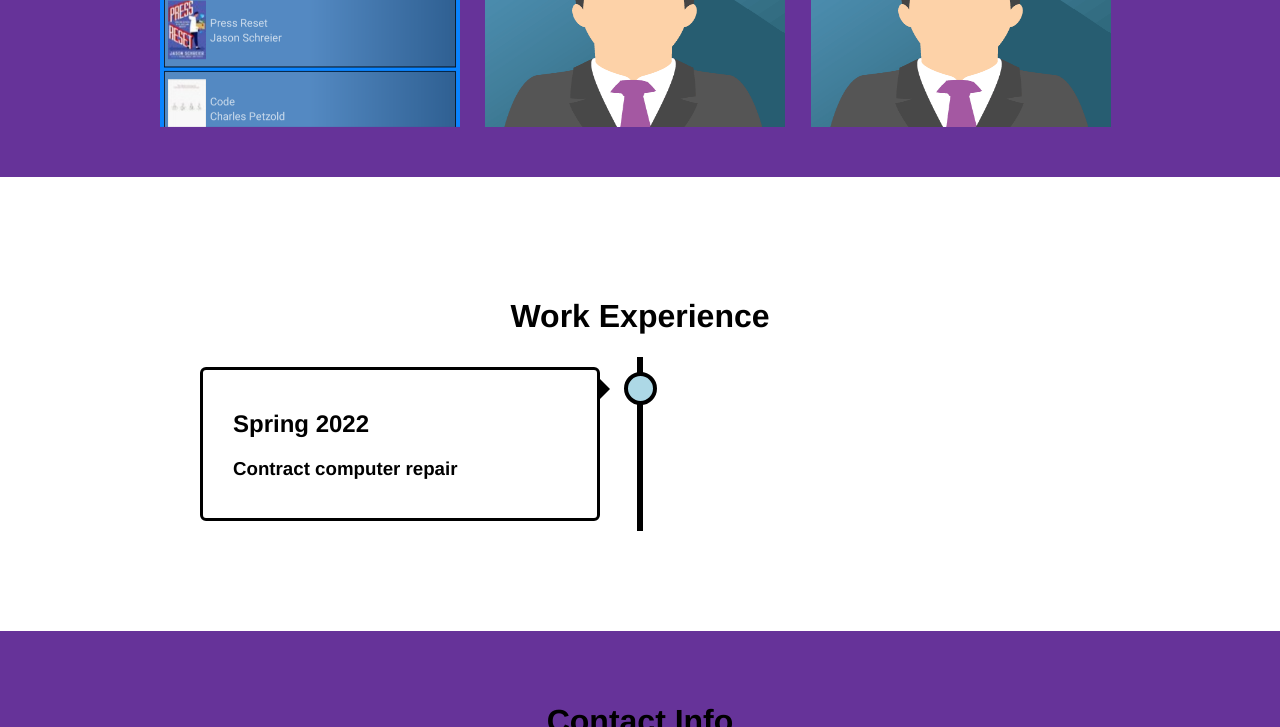
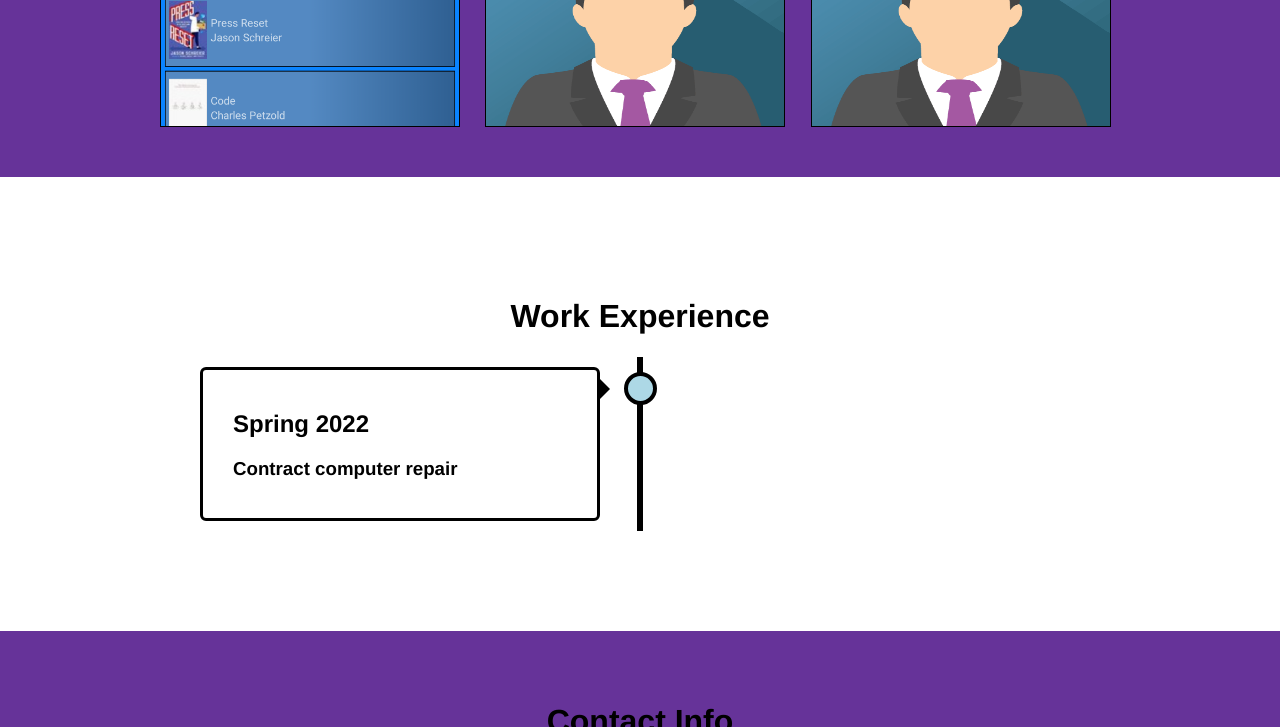
Before and after one commit to sharzy720/PortfolioWebsite, a website built with Parcel: page index.html in a window 1280 px wide. Shown: the part 1070-1797 px from the top of the page. Built offline with nearby package versions, Linux system fonts and the light colour scheme.

Commit message:
Added black border to the front cards front image

```diff
--- a/css/flipcard.css
+++ b/css/flipcard.css
@@ -3,7 +3,6 @@
   background-color: transparent;
   width: 300px;
   height: 200px;
-  /*border: 1px solid #f1f1f1;*/
   perspective: 1000px; /* Gives the 3D effect */
 }
 
@@ -49,4 +48,5 @@
 .flip-card-front-img {
   width: 300px;
   height: 200px;
+  border: 1px solid black;
 }
```
